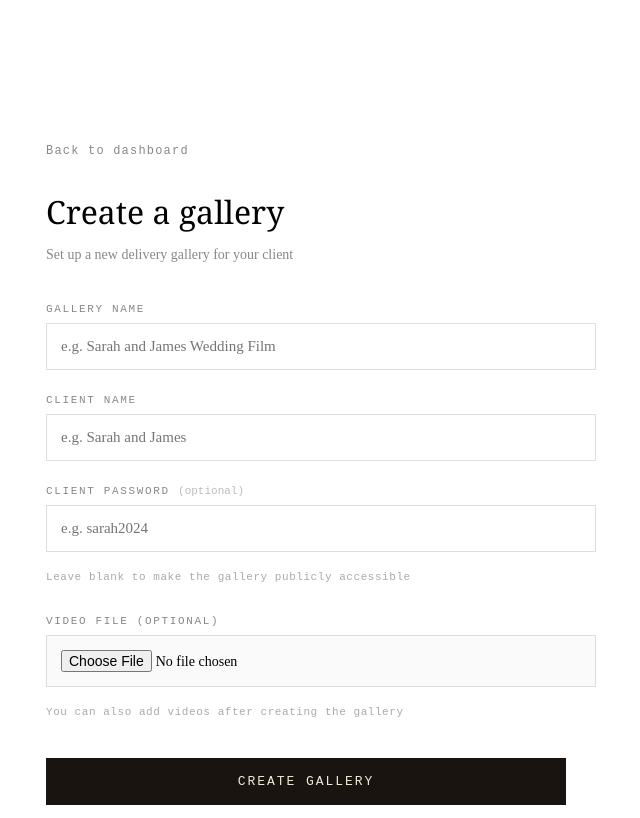
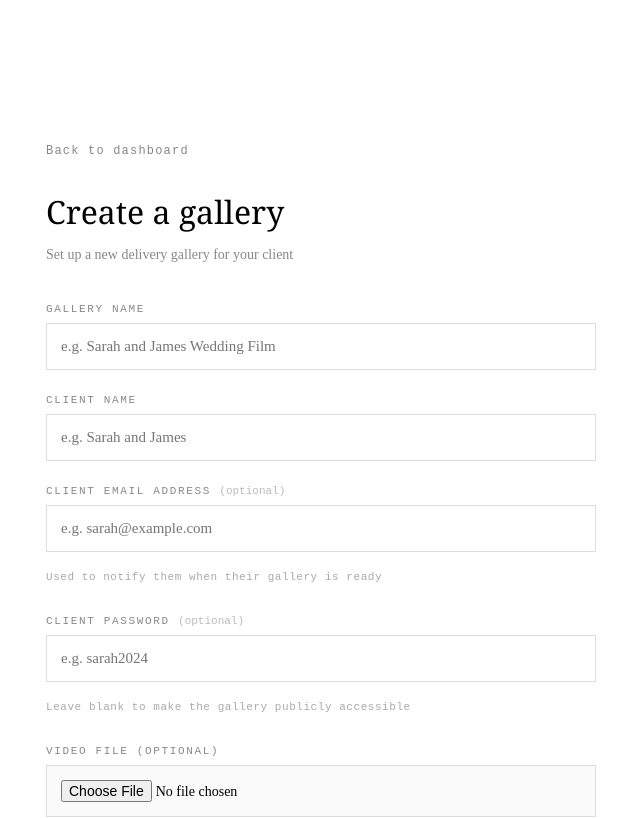
Before and after one commit to ltwhitworth-creator/casafilm.app, a Next.js app: page /galleries/new in a window 1280 px wide. Shown: the top 818 px of the page, without its empty margins (334-974 px from the left). Built offline with nearby package versions, Linux system fonts and the light colour scheme; no server answers.

Commit message:
Add client email field and ownership transfer database columns

```diff
--- a/app/galleries/new/page.js
+++ b/app/galleries/new/page.js
@@ -7,6 +7,7 @@ export default function NewGallery() {
   const [name, setName] = useState('')
   const [clientName, setClientName] = useState('')
   const [password, setPassword] = useState('')
+  const [clientEmail, setClientEmail] = useState('')
   const [video, setVideo] = useState(null)
   const [loading, setLoading] = useState(false)
   const [progress, setProgress] = useState(0)
@@ -83,9 +84,13 @@ export default function NewGallery() {
       .insert({
         name,
         client_name: clientName,
+        client_email: clientEmail || null,
         password: password || null,
         user_id: session.user.id,
-        video_uid: videoUid
+        video_uid: videoUid,
+        owner_type: 'videographer',
+        ownership_transferred: false,
+        storage_tier: 'active'
       })
 
     if (error) {
@@ -130,6 +135,20 @@ export default function NewGallery() {
         onChange={e => setClientName(e.target.value)}
         style={{ width: '100%', padding: '14px', marginBottom: '24px', fontSize: '15px', border: '1px solid #ddd', outline: 'none', fontFamily: 'inherit' }}
       />
+
+      <label style={{ display: 'block', fontFamily: 'monospace', fontSize: '11px', letterSpacing: '0.15em', textTransform: 'uppercase', color: '#888', marginBottom: '8px' }}>
+        Client email address <span style={{ color: '#bbb', textTransform: 'none', letterSpacing: 0 }}>(optional)</span>
+      </label>
+      <input
+        type="email"
+        placeholder="e.g. sarah@example.com"
+        value={clientEmail}
+        onChange={e => setClientEmail(e.target.value)}
+        style={{ width: '100%', padding: '14px', marginBottom: '8px', fontSize: '15px', border: '1px solid #ddd', outline: 'none', fontFamily: 'inherit' }}
+      />
+      <p style={{ fontFamily: 'monospace', fontSize: '11px', color: '#aaa', marginBottom: '32px', letterSpacing: '0.05em' }}>
+        Used to notify them when their gallery is ready
+      </p>
 
       <label style={{ display: 'block', fontFamily: 'monospace', fontSize: '11px', letterSpacing: '0.15em', textTransform: 'uppercase', color: '#888', marginBottom: '8px' }}>
         Client password <span style={{ color: '#bbb', textTransform: 'none', letterSpacing: 0 }}>(optional)</span>
```
